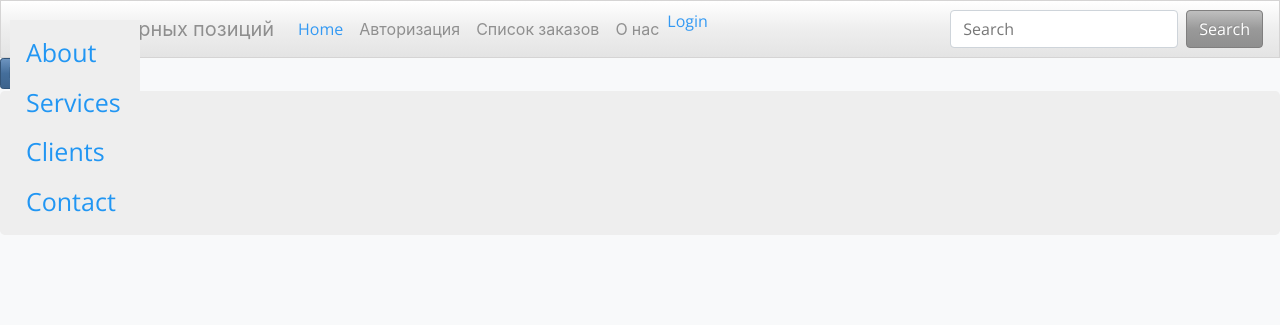
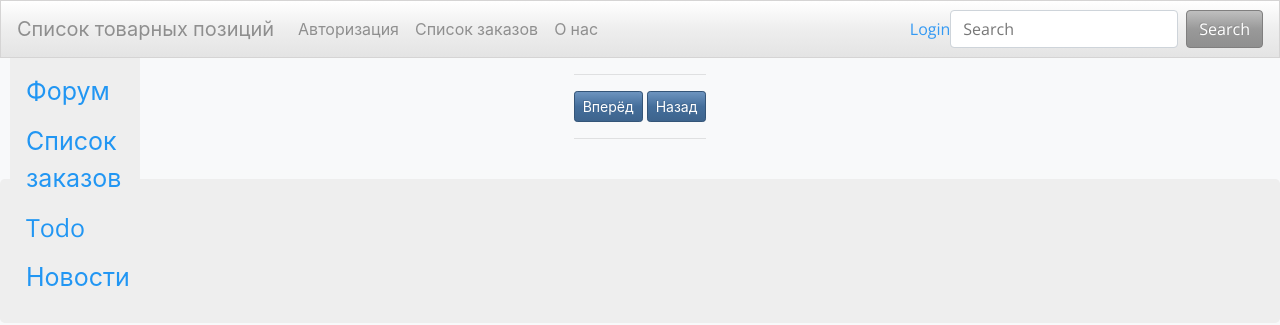
Before and after one commit to SashaSavin/Coffee-machines_shop, a Django app: page / in a window 1280 px wide. Shown: the top 325 px of the page. Run offline with Django 3.2, Linux system fonts and the light colour scheme; data that the repository does not hold is empty; some libraries are stand-ins or nearby versions.

Commit message:
front changes

```diff
--- a/orders/urls.py
+++ b/orders/urls.py
@@ -17,6 +17,8 @@ router.register(r'order', OrderViewSet, 'order')
 router.register(r'comments', CommentViewSet, 'comments')
 
 
+
+
 urlpatterns = [
     path('', views.index),
     path('product_detail/<int:pk>/', views.product_detail),
@@ -30,5 +32,6 @@ urlpatterns = [
     path('logout', auth_views.LogoutView.as_view(), name='logout'),
 
     path('api/', include(router.urls)),
-    path('docs/', schema_view)
+    path('docs/', schema_view),
+
 ]
--- a/orders/viewsets.py
+++ b/orders/viewsets.py
@@ -11,7 +11,7 @@ class UserViewSet(viewsets.ModelViewSet):
 
 
 class PageNumberSetPagination(PageNumberPagination):
-    page_size = 5
+    page_size = 4
     page_size_query_param = '10'
 
 
--- a/static/css/index_page_style.css
+++ b/static/css/index_page_style.css
@@ -32,7 +32,6 @@ justify-content: center;
     width: 130px;
     position: fixed;
     z-index: 1;
-    top: 20px;
     left: 10px;
     background: #eee;
     overflow-x: hidden;
--- a/templates/index.html
+++ b/templates/index.html
@@ -28,9 +28,6 @@
 
             <div class="collapse navbar-collapse" id="navbarColor03">
                 <ul class="navbar-nav mr-auto">
-                    <li class="nav-item active">
-                        <a class="nav-link" href="#">Home <span class="sr-only">(current)</span></a>
-                    </li>
                    <ul class="navbar-nav">
                     <li class="nav-item">
                         <a class="nav-link" href="http://localhost:8000/login">Авторизация</a>
@@ -41,17 +38,15 @@
                     <li class="nav-item">
                         <a class="nav-link" href="#">О нас</a>
                     </li>
-                    <li class="nav-item" style="margin:left;">
-                        {% if user.is_authenticated %}
-                            {{ request.user.username }}
-                        <a href='{% url "logout" %}'> Logout</a>
-                        {% else %}
-                        <a href='{% url "login" %}'> Login</a>
-                        {% endif %}
-                    </li>
                 </ul>
                 </ul>
                 <form class="form-inline my-2 my-lg-0">
+                    {% if user.is_authenticated %}
+                    {{ request.user.username }},
+                    <a href='{% url "logout" %}'> Logout</a>
+                    {% else %}
+                    <a href='{% url "login" %}'> Login</a>
+                    {% endif %}
                     <input class="form-control mr-sm-2" type="text" placeholder="Search">
                     <button class="btn btn-secondary my-2 my-sm-0" type="submit">Search</button>
                 </form>
@@ -62,13 +57,14 @@
     </header>
 
 <div class="sidenav">
-  <a href="#about">About</a>
-  <a href="#services">Services</a>
-  <a href="#clients">Clients</a>
-  <a href="#contact">Contact</a>
+  <a href="">Форум</a>
+  <a href="">Список заказов</a>
+  <a href="#clients">Todo</a>
+  <a href="#contact">Новости</a>
 </div>
 
-    <div id='Order_list' style="display: flex;flex-wrap: wrap;flex-direction: row;justify-content: space-between">
+    <div id='Order_list' style="display: table;flex-wrap: wrap;flex-direction: row;justify-content: space-between; margin: 0 auto;">
+        <hr>
         <div class="card border-dark mb-3"  v-for="(product, index) in sortOptions" style="max-width: 20rem;">
             <div class="card-header">  {% verbatim %}{{ product.name }} {% endverbatim %} </div>
             <div class="card-body">
--- a/templates/product_detail.html
+++ b/templates/product_detail.html
@@ -63,7 +63,7 @@
                 <form action="." method="post">
                     {{ comment_form.as_p }}
                     {% csrf_token %}
-                    <p><input type="submit" value="Отправить" ></p>
+                    <button type="submit" class="btn btn-success" >Отправить</button>
                 </form>
             {% endif %}
 
```
Also changed, not shown: core/settings.py (+12 -21 lines), orders/views.py (+7 -12 lines).
